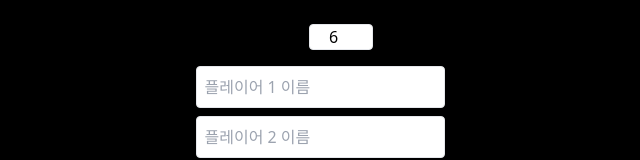
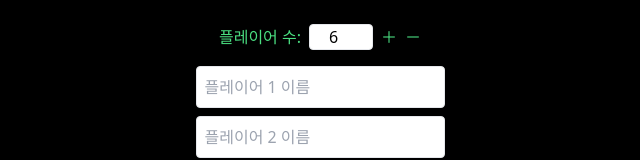
Before and after one commit to kuro793/Midnight-Mafia, a React (Vite) app: page /Midnight-Mafia/players in a window 1280 px wide. Shown: the top 160 px of the page, without its empty margins (320-960 px from the left). Built offline with nearby package versions, Linux system fonts and the light colour scheme.

Commit message:
Update Players.jsx

```diff
--- a/src/pages/game/setting/Players.jsx
+++ b/src/pages/game/setting/Players.jsx
@@ -36,13 +36,13 @@
 
   return (
     <div className="min-h-screen bg-black text-green-400 flex flex-col items-center gap-4 p-6">
-      <div className="text-black flex items-center gap-2">
+      <div className="flex items-center gap-2">
         <label>플레이어 수:</label>
         <input
           type="number"
           value={playerCount}
           onChange={(e) => setPlayerCount(Math.max(4, Math.min(20, Number(e.target.value))))}
-          className="w-16 text-center border rounded"
+          className="w-16 text-black text-center border rounded"
         />
         <button onClick={increment}>＋</button>
         <button onClick={decrement}>－</button>
```
